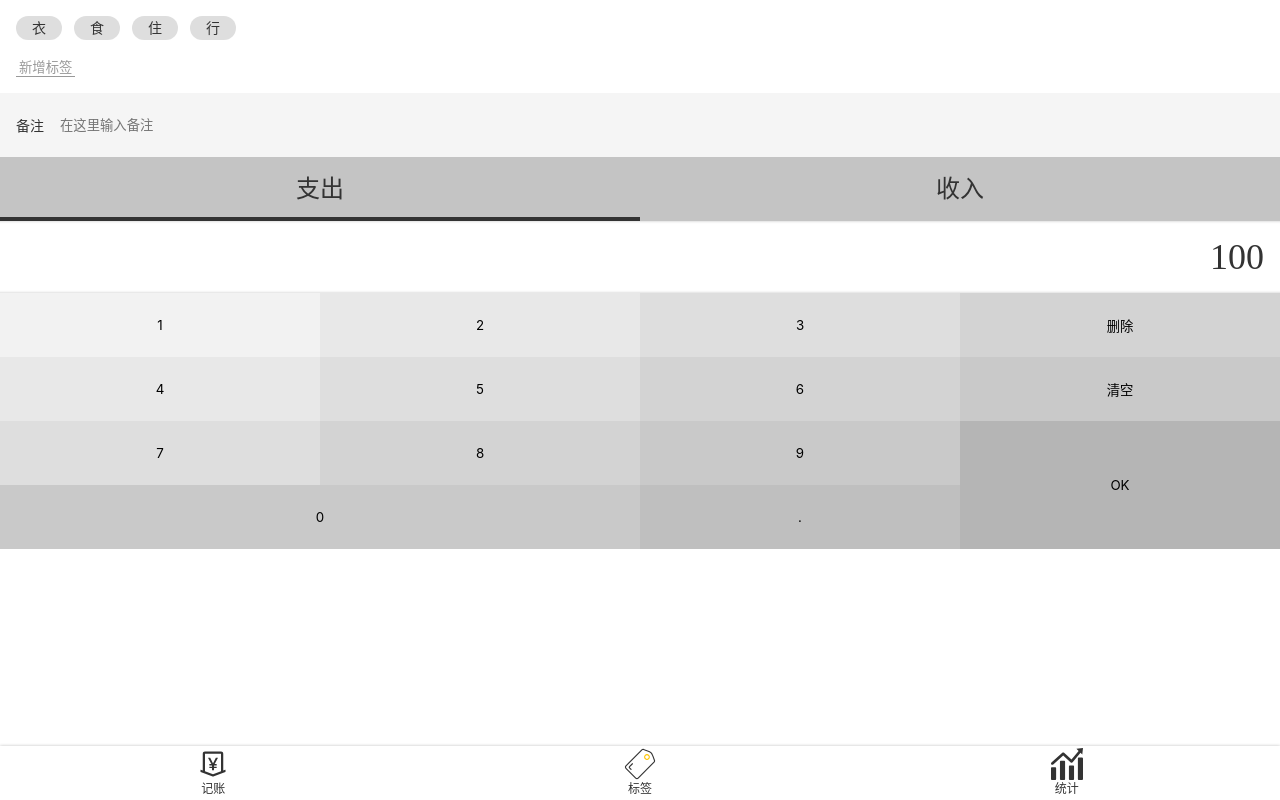
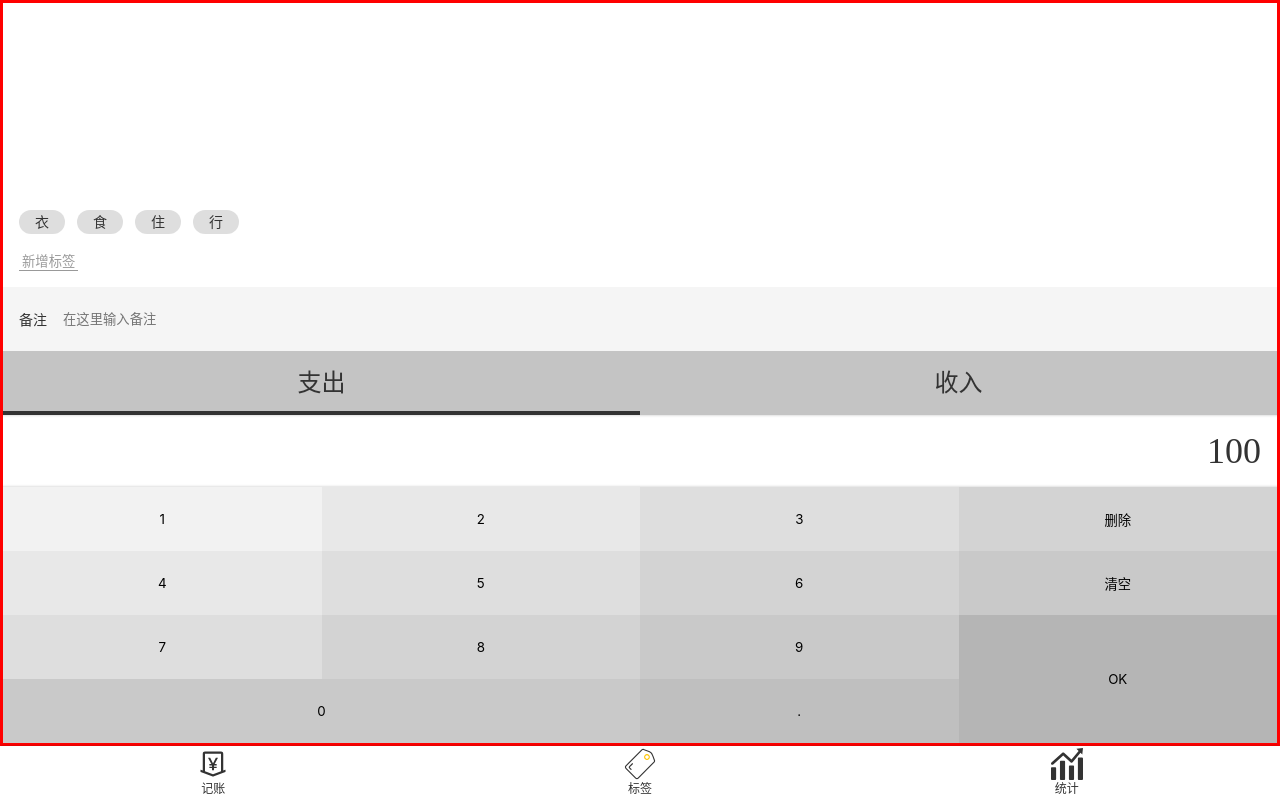
Before and after one commit to wh2887/morney, a Vue app: page /#/money in a window 1280 px wide. Built offline with nearby package versions, Linux system fonts and the light colour scheme.

Commit message:
HTML 和 CSS写好了。但是tags的滚动BUG暂时使用13vh来解决了

```diff
--- a/src/components/Layout.vue
+++ b/src/components/Layout.vue
@@ -1,6 +1,6 @@
 <template>
-    <div class="nav-wrapper">
-        <div class="content">
+    <div class="layout-wrapper" :class="classPrefix && `${classPrefix}-wrapper`  ">
+        <div class="content" :class="classPrefix && `${classPrefix}-content`  ">
             <!--            slot用于存放变化的内容-->
             <slot/>
         </div>
@@ -9,13 +9,15 @@
 </template>
 
 <script lang="ts">
+
   export default {
+    props: ['classPrefix'],
     name: 'Layout'
   };
 </script>
 
 <style lang="scss" scoped>
-    .nav-wrapper {
+    .layout-wrapper {
         display: flex;
         flex-direction: column;
         height: 100vh;
--- a/src/views/Money.vue
+++ b/src/views/Money.vue
@@ -1,26 +1,5 @@
 <template>
-    <Layout>
-        <div class="tags">
-            <ul class="current">
-                <li>衣</li>
-                <li>食</li>
-                <li>住</li>
-                <li>行</li>
-            </ul>
-            <div class="new">
-                <button>新增标签</button>
-            </div>
-        </div>
-        <label class="notes">
-            <span class="name">备注</span>
-            <input type="text" placeholder="在这里输入备注">
-        </label>
-        <div>
-            <ul class="types">
-                <li class="selected">支出</li>
-                <li>收入</li>
-            </ul>
-        </div>
+    <Layout class-prefix="layout">
         <div class="numberPad">
             <div class="output">100</div>
             <div class="buttons">
@@ -40,6 +19,27 @@
                 <button>.</button>
             </div>
         </div>
+        <div>
+            <ul class="types">
+                <li class="selected">支出</li>
+                <li>收入</li>
+            </ul>
+        </div>
+        <label class="notes">
+            <span class="name">备注</span>
+            <input type="text" placeholder="在这里输入备注">
+        </label>
+        <div class="tags">
+            <div class="new">
+                <button>新增标签</button>
+            </div>
+            <ul class="current">
+                <li>衣</li>
+                <li>食</li>
+                <li>住</li>
+                <li>行</li>
+            </ul>
+        </div>
     </Layout>
 </template>
 
@@ -50,6 +50,13 @@
   };
 </script>
 
+<style lang="scss">
+    .layout-content {
+        border: 3px solid red;
+        display: flex;
+        flex-direction: column-reverse;
+    }
+</style>
 <style lang="scss" scoped>
     @import "~@/assets/styles/helper.scss";
 
@@ -163,12 +170,17 @@
     }
 
     .tags {
+        height: 13vh;
         font-size: 14px;
         padding: 16px;
+        flex-grow: 1;
+        display: flex;
+        flex-direction: column-reverse;
 
         > .current {
-
             display: flex;
+            flex-wrap: wrap;
+            overflow: auto;
 
             > li {
                 background: #d9d9d9d9;
@@ -178,6 +190,7 @@
                 border-radius: $h/2;
                 padding: 0 16px;
                 margin-right: 12px;
+                margin-top: 4px;
             }
         }
 
```
